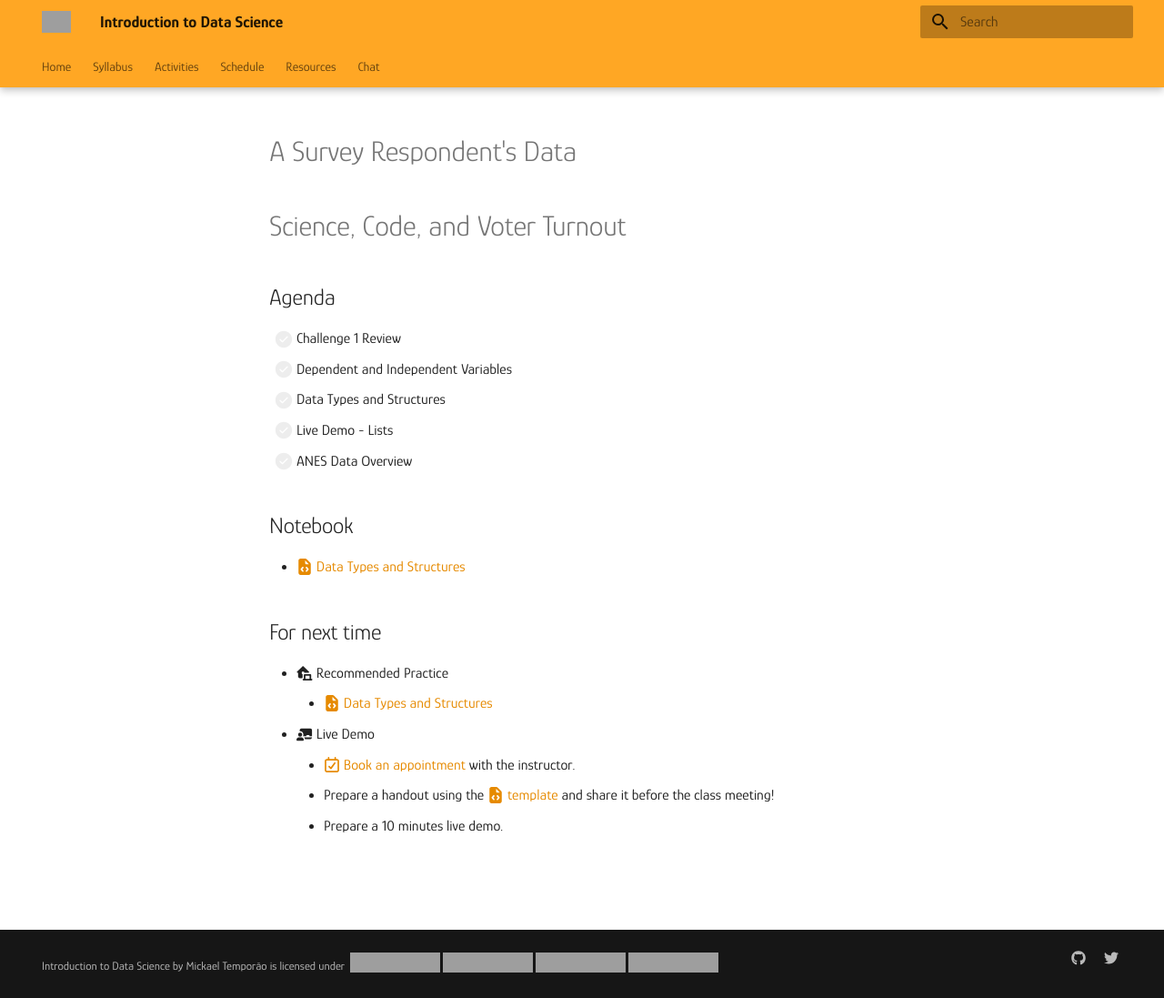
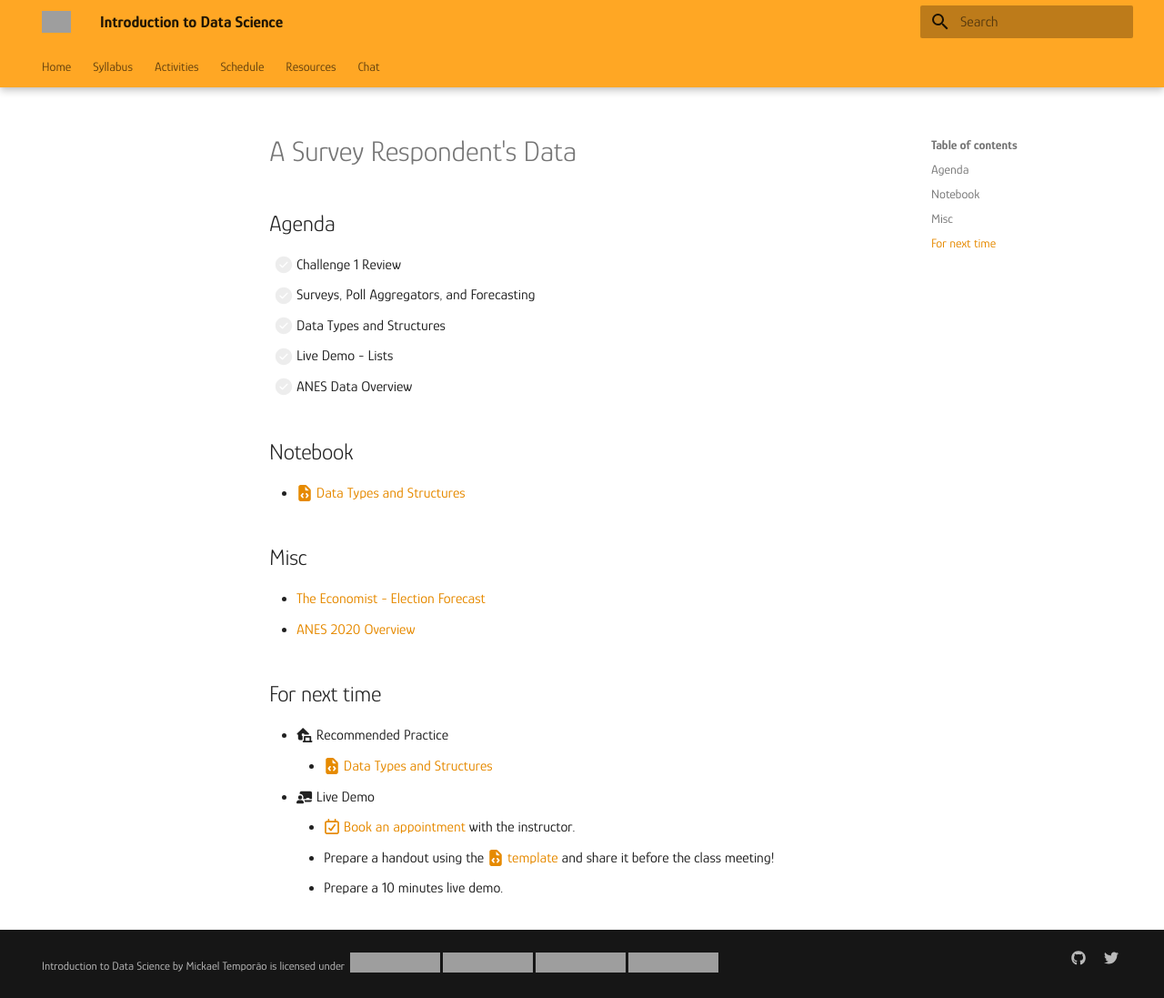
Before and after one commit to mickaeltemporao/itds, an MkDocs documentation site: the page built from docs/modules/programming-2.md, in a window 1280 px wide and 1097 px high. Shown: the whole window at 91% size. Built offline with MkDocs 1.6.1 and Material for MkDocs 9.7.7, drawn with Linux system fonts in a browser that asks for light colours; grey boxes are pictures that could not be loaded.

Commit message:
update prog-2

```diff
--- a/docs/modules/programming-2.md
+++ b/docs/modules/programming-2.md
@@ -1,16 +1,18 @@
 # A Survey Respondent's Data
-
-# Science, Code, and Voter Turnout
 
 ## Agenda
 - [ ] Challenge 1 Review
-- [ ] Dependent and Independent Variables
+- [ ] Surveys, Poll Aggregators, and Forecasting
 - [ ] Data Types and Structures
 - [ ] Live Demo - Lists
 - [ ] ANES Data Overview
 
 ## Notebook
 - [:fontawesome-solid-file-code: Data Types and Structures](https://colab.research.google.com/github/mickaeltemporao/itds/blob/main/materials/02-data-types-and-structures.ipynb)
+
+## Misc
+- [The Economist - Election Forecast](https://projects.economist.com/us-2020-forecast/president)
+- [ANES 2020 Overview](https://sda.berkeley.edu/sdaweb/docs/nes2020full/DOC/hcbk.htm)
 
 ## For next time
 - :fontawesome-solid-laptop-house: Recommended Practice
```
